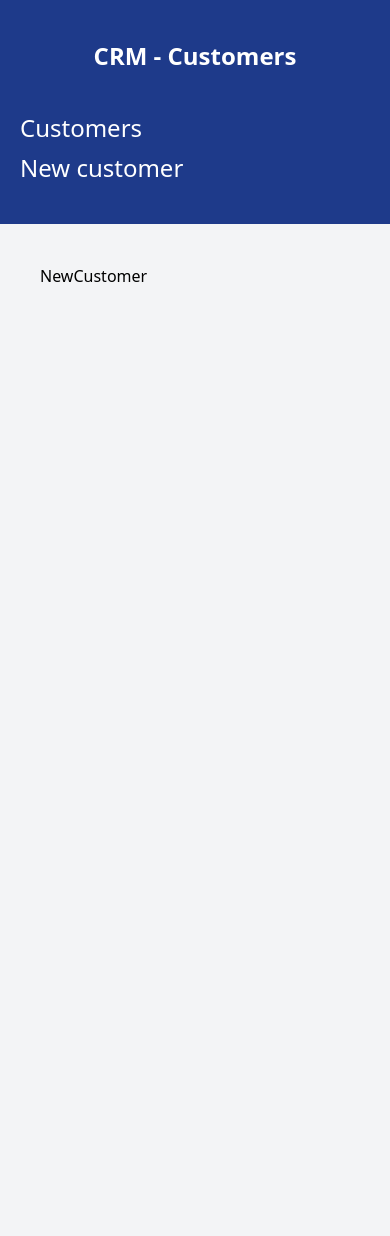
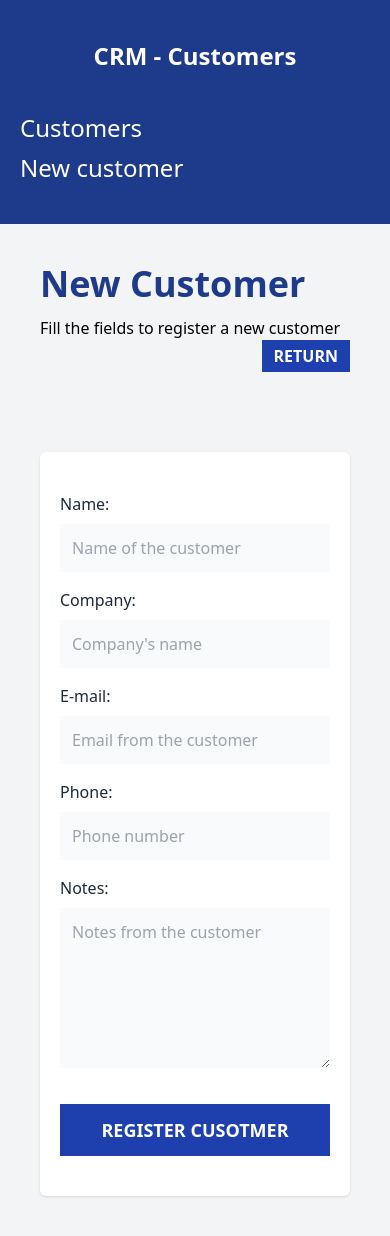
Before and after one commit to nilm9/crmReact, a React (Vite) app: page /customers/new in a window 390 px wide. Before the commit the page ends 844 px from the top, so only its background shows below. Built offline with nearby package versions, Linux system fonts and the light colour scheme.

Commit message:
form data

```diff
--- a/src/components/Customer.jsx
+++ b/src/components/Customer.jsx
@@ -6,7 +6,7 @@
         <tr>
           <td className="p-6">
             <p className='text-2xl text-gray-800'>{nombre}</p>
-            <p>Empresa</p>
+            <p>{empresa}</p>
 
           </td>
           <td className='p-6'>
@@ -14,7 +14,7 @@
             <p className="text-gray-600"><span className='text-gray-800 uppercase font-bold'>Phone: </span> {telefono}</p>
           </td>
 
-           <td className='p-6 flex'>
+           <td className='p-6 flex flex-col justify-items-center'>
             <button type='button' className='text-blue-600 hover:text-blue-700 uppercase font-bold text-xs'>
                 Editar
 
--- a/src/components/Formulario.jsx
+++ b/src/components/FormCustomer.jsx
@@ -1,16 +1,16 @@
-const Formulario = ({cliente}) => {
+const FormCustomer = ({cliente}) => {
     return (
         <>
             <div className="mb-4">
                 <label
                     className="text-gray-800"
                     htmlFor="nombre"
-                >Nombre:</label>
+                >Name:</label>
                 <input
                     id="nombre"
                     type="text"
                     className="mt-2 block w-full p-3 bg-gray-50"
-                    placeholder="Nombre del Cliente"
+                    placeholder="Name of the customer"
                     name="nombre"
                 />
             </div>
@@ -18,12 +18,12 @@
                 <label
                     className="text-gray-800"
                     htmlFor="empresa"
-                >Empresa:</label>
+                >Company:</label>
                 <input
                     id="empresa"
                     type="text"
                     className="mt-2 block w-full p-3 bg-gray-50"
-                    placeholder="Empresa del Cliente"
+                    placeholder="Company's name"
                     name="empresa"
                 />
             </div>
@@ -37,7 +37,7 @@
                     id="email"
                     type="email"
                     className="mt-2 block w-full p-3 bg-gray-50"
-                    placeholder="Email del Cliente"
+                    placeholder="Email from the customer"
                     name="email"
                 />
             </div>
@@ -46,12 +46,12 @@
                 <label
                     className="text-gray-800"
                     htmlFor="telefono"
-                >Teléfono:</label>
+                >Phone:</label>
                 <input
                     id="telefono"
                     type="tel"
                     className="mt-2 block w-full p-3 bg-gray-50"
-                    placeholder="Teléfono del Cliente"
+                    placeholder="Phone number"
                     name="telefono"
                 />
             </div>
@@ -60,13 +60,13 @@
                 <label
                     className="text-gray-800"
                     htmlFor="notas"
-                >Notas:</label>
+                >Notes:</label>
                 <textarea
                     as="textarea"
                     id="notas"
                     type="text"
                     className="mt-2 block w-full p-3 bg-gray-50 h-40 align-self"
-                    placeholder="Notas del Cliente"
+                    placeholder="Notes from the customer"
                     name="notas"
                 />
             </div>
@@ -74,4 +74,4 @@
     )
 }
 
-export default Formulario
+export default FormCustomer
--- a/src/components/NewCustomer.jsx
+++ /dev/null
@@ -1,23 +0,0 @@
-import { useNavigate , redirect } from "react-router-dom"
-
-import Formulario from "./Formulario"
-
-const NewCustomer = () => {
-  return (
-    <>
-
-        <h1 className="font-black text-4xl text-blue-900"> New Customer</h1>
-    <p className="mt-3"> Fill the fields to register a new customer </p>
-
-    <div className="flex justify-end ">
-        <button className='bg-blue-800 text-white px-3 py-1 font-bold uppercase' onClick={() => navigate(-1)}>Volver</button>
-    </div>
-    <div className="bg-white shadow rounded-md md:w-3/4 mx-auto px-5 py-10">
-        <p></p>
-    </div>
-    </>
-
-  )
-}
-
-export default NewCustomer
--- a/src/main.jsx
+++ b/src/main.jsx
@@ -3,8 +3,9 @@
 import {createBrowserRouter, RouterProvider} from 'react-router-dom'
 import './index.css'
 import Layout from './components/Layout'
-import NewCustomer from './pages/NewCustomer'
+
 import Index, {loader as loaderCustomers} from './pages/Index'
+import NewCustomer, {action as newCustomerAction} from './pages/NewCustomer'
 
 const router = createBrowserRouter([
   {
@@ -18,7 +19,8 @@
       },
       {
         path: '/customers/new',
-        element: <NewCustomer/>
+        element: <NewCustomer/>,
+        action: newCustomerAction
       }],
 
     },
--- a/src/pages/NewCustomer.jsx
+++ b/src/pages/NewCustomer.jsx
@@ -1,8 +1,37 @@
-import React from 'react'
+import { useNavigate , redirect , Form} from "react-router-dom"
+import FormCustomer from "../components/FormCustomer"
 
-function NewCustomer() {
+export async function action({request}){
+  const formData = await request.formData()
+  // Debug formdata
+  // console.log([...formData]);
+}
+
+const NewCustomer = ({cliente}) => {
+
+  const navigate = useNavigate()
+
   return (
-    <div>NewCustomer</div>
+    <>
+
+        <h1 className="font-black text-4xl text-blue-900"> New Customer</h1>
+    <p className="mt-3"> Fill the fields to register a new customer </p>
+
+    <div className="flex justify-end ">
+        <button className='bg-blue-800 text-white px-3 py-1 font-bold uppercase' onClick={() => navigate(-1)}>Return</button>
+    </div>
+    <div className="bg-white shadow rounded-md md:w-3/4 mx-auto px-5 py-10 mt-20">
+        <Form
+        method="post"
+
+        >
+        <FormCustomer cliente={cliente} />
+        <input type="submit" className="mt-5 w-full bg-blue-800 p-3 uppercase font-bold text-white text-lg"
+        value="Register Cusotmer" />
+        </Form>
+    </div>
+    </>
+
   )
 }
 
```
